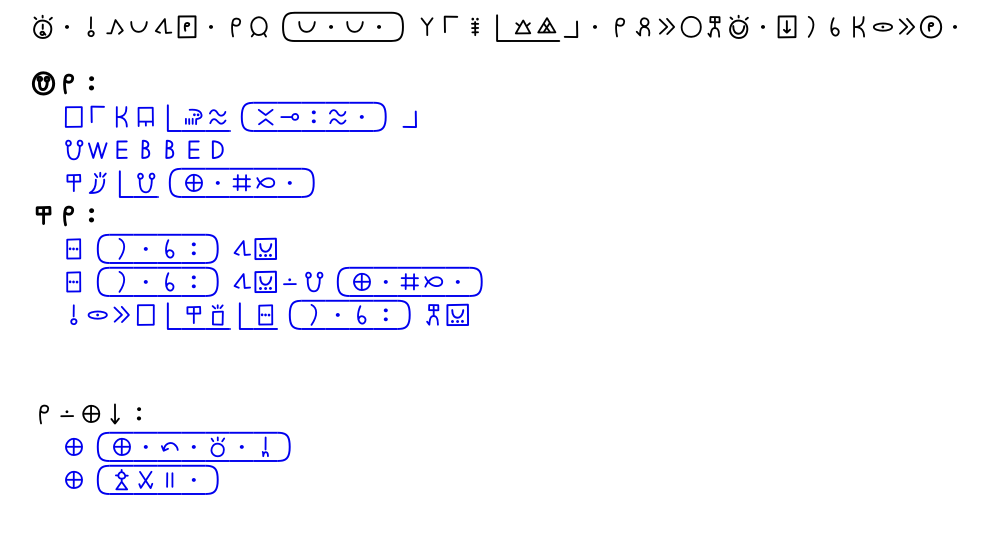
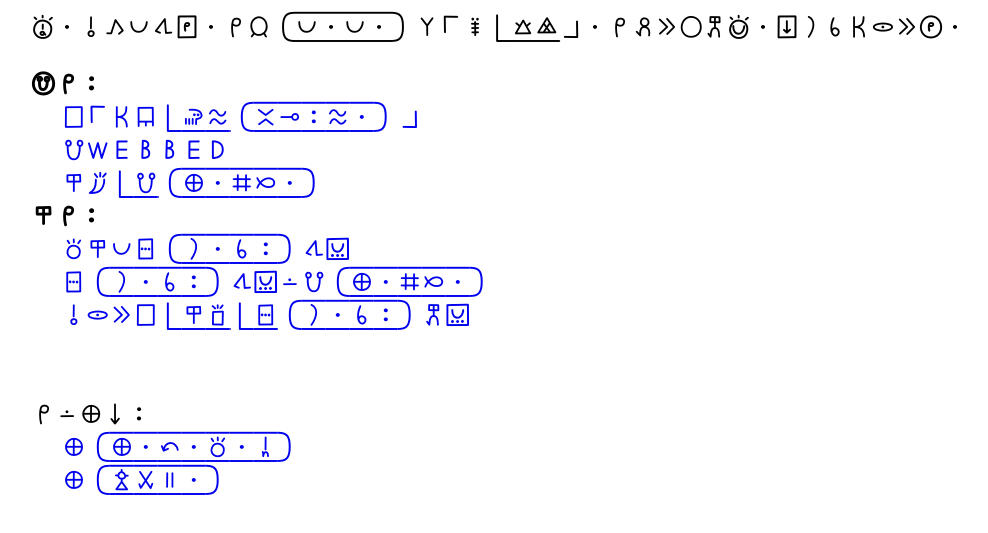
Before and after one commit to greybeetle213/pali_mi_pi_toki_pona, a plain HTML site: page index.html in a window 1280 px wide. Shown: the part 119-652 px from the top of the page, without its empty margins (97-1085 px from the left). Drawn offline with Linux system fonts and the light colour scheme.

Commit message:
Update index.html

```diff
--- a/index.html
+++ b/index.html
@@ -31,12 +31,12 @@
     <div>
     <strong>ilo mi:</strong>
         <div style="margin-left: 3%;">
+            <a href="https://greybeetle213.github.io/sona_pi_toki_ilo_pona/">toki ilo pona</a>
             <a href="https://greybeetle213.github.io/sitelen_Lasina_tawa_sitelen_pona/"> sitelen [la.sina:] tawa sitelen-pona </a>
             <br>
             <a href="https://greybeetle213.github.io/sitelen_Lasina_tawa_sitelen_Pona_Manka/"> sitelen [la.sina:] tawa sitelen-pona lon musi [ma.nanpa kala.]</a>
             <br>
             <a href="https://github.com/greybeetle213/lipu_linluwi_tawa_sitelen_pona"> o lukin e lipu pi(ilo sona) pi(sitelen [la.sina:]) kepeken sitelen-pona</a>
-
         </div>
     </div>
     <br>
```
